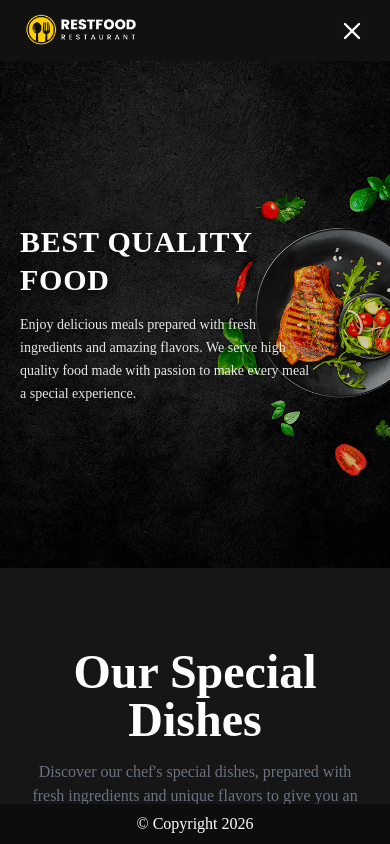
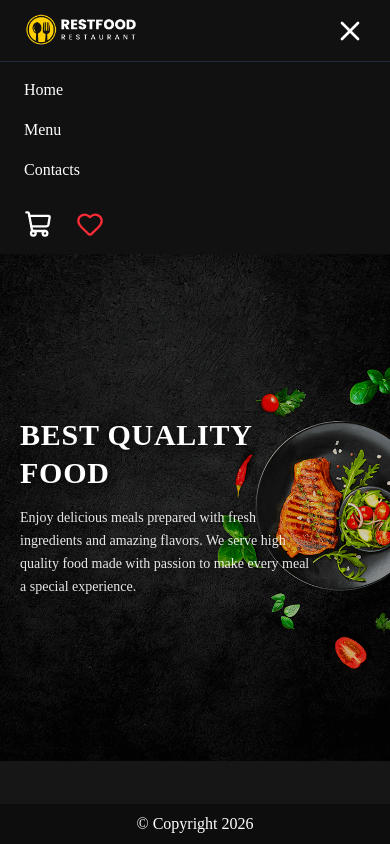
Before and after one commit to AhmedMn3m24/restaurant-app, a Next.js app: page / in a window 390 px wide. Both pictures are taken after a click on the button 352 px from the left and 30 px from the top of the page. Shown: the top 844 px of the page. Built offline with nearby package versions, Linux system fonts and the light colour scheme; no server answers.

Commit message:
Fix API fetch

```diff
--- a/src/app/components/navbar/navbar.tsx
+++ b/src/app/components/navbar/navbar.tsx
@@ -13,24 +13,19 @@ export default function Navbar() {
 
   const [isOpen, setIsOpen] = useState(false);
 
-if (!wishlistContext || !counterContext) return null;
+  if (!wishlistContext || !counterContext) return null;
 
-const { wishlist } = wishlistContext;
-const { counter } = counterContext;
+  const { wishlist } = wishlistContext;
+  const { counter } = counterContext;
 
   return (
-    <header className="bg-[#111] shadow-md">
-      <nav className="container mx-auto flex items-center justify-between px-6 py-3 ">
+    <header className="bg-[#111] shadow-md sticky top-0 z-50">
+      <nav className="container mx-auto flex items-center justify-between px-6 py-3">
         <Link href="/">
-          <Image
-            src={logo}
-            alt="Logo"
-            width={120}
-            height={120}
-            priority
-          />
+          <Image src={logo} alt="Logo" width={120} height={120} priority />
         </Link>
 
+        {/* Desktop Menu */}
         <div className="hidden md:flex items-center gap-8">
           <Link href="/" className="text-white hover:text-orange-500">
             Home
@@ -44,7 +39,6 @@ const { counter } = counterContext;
             Contacts
           </Link>
 
-          {/* Cart */}
           <button className="relative">
             <ShoppingCart className="h-7 w-7 text-white" />
 
@@ -55,7 +49,6 @@ const { counter } = counterContext;
             )}
           </button>
 
-          {/* Wishlist */}
           <button className="relative">
             <Heart className="h-7 w-7 text-red-500" />
 
@@ -67,17 +60,64 @@ const { counter } = counterContext;
           </button>
         </div>
 
+        {/* Mobile Toggle */}
         <button
-          className="md:hidden"
+          className="md:hidden text-white"
           onClick={() => setIsOpen(!isOpen)}
         >
-          {isOpen ? (
-            <X className="h-7 w-7 text-white" />
-          ) : (
-            <Menu className="h-7 w-7 text-white" />
-          )}
+          {isOpen ? <X className="h-8 w-8" /> : <Menu className="h-8 w-8" />}
         </button>
       </nav>
+
+      {/* Mobile Menu */}
+      {isOpen && (
+        <div className="md:hidden bg-[#111] border-t border-gray-800 px-6 py-4">
+          <div className="flex flex-col gap-4">
+            <Link
+              href="/"
+              className="text-white hover:text-orange-500"
+              onClick={() => setIsOpen(false)}
+            >
+              Home
+            </Link>{" "}
+            <Link
+              href="/menu"
+              className="text-white hover:text-orange-500"
+              onClick={() => setIsOpen(false)}
+            >
+              Menu
+            </Link>
+            <Link
+              href="/contacts"
+              className="text-white hover:text-orange-500"
+              onClick={() => setIsOpen(false)}
+            >
+              Contacts
+            </Link>
+            <div className="flex items-center gap-6 pt-3">
+              <button className="relative">
+                <ShoppingCart className="h-7 w-7 text-white" />
+
+                {counter > 0 && (
+                  <span className="absolute -right-2 -top-2 flex h-5 w-5 items-center justify-center rounded-full bg-orange-500 text-xs font-bold text-white">
+                    {counter}
+                  </span>
+                )}
+              </button>
+
+              <button className="relative">
+                <Heart className="h-7 w-7 text-red-500" />
+
+                {wishlist.length > 0 && (
+                  <span className="absolute -right-2 -top-2 flex h-5 w-5 items-center justify-center rounded-full bg-red-500 text-xs font-bold text-white">
+                    {wishlist.length}
+                  </span>
+                )}
+              </button>
+            </div>
+          </div>
+        </div>
+      )}
     </header>
   );
 }
--- a/src/app/layout.tsx
+++ b/src/app/layout.tsx
@@ -2,7 +2,7 @@ import type { Metadata } from "next";
 import { Geist, Geist_Mono } from "next/font/google";
 import "./globals.css";
 
-import Navbar from "./components/navbar/navbar";
+import Navbar from "./components/navbar/navbar"
 import Footer from "../app/components/footer/footer";
 import WishlistProvider from "../Context/WishlistContext";
 import CounterProvider from "../Context/CounterContext";
--- a/src/app/page.tsx
+++ b/src/app/page.tsx
@@ -5,17 +5,23 @@ import MenuSection from "./components/menu-section/menu-section";
 import ContactMap from "./components/contacts/contact-map";
 import HomeContact from "./components/contacts/home-contact-section";
 import Gallery from "./components/gallery/gallery";
+import { headers } from "next/headers";
 
 async function getMenu() {
   try {
-    const res = await fetch(`${process.env.NEXT_PUBLIC_BASE_URL}/api/menu`);
+    const host = (await headers()).get("host");
+    const protocol =
+      process.env.NODE_ENV === "development" ? "http" : "https";
+console.log(process.env.NEXT_PUBLIC_BASE_URL);
+    const res = await fetch(`${protocol}://${host}/api/menu`, {
+      cache: "no-store",
+    });
 
     if (!res.ok) {
       throw new Error("Failed to fetch menu");
     }
 
-    const data = await res.json();
-    return data;
+    return await res.json();
   } catch (error) {
     console.error(error);
     return [];
```
